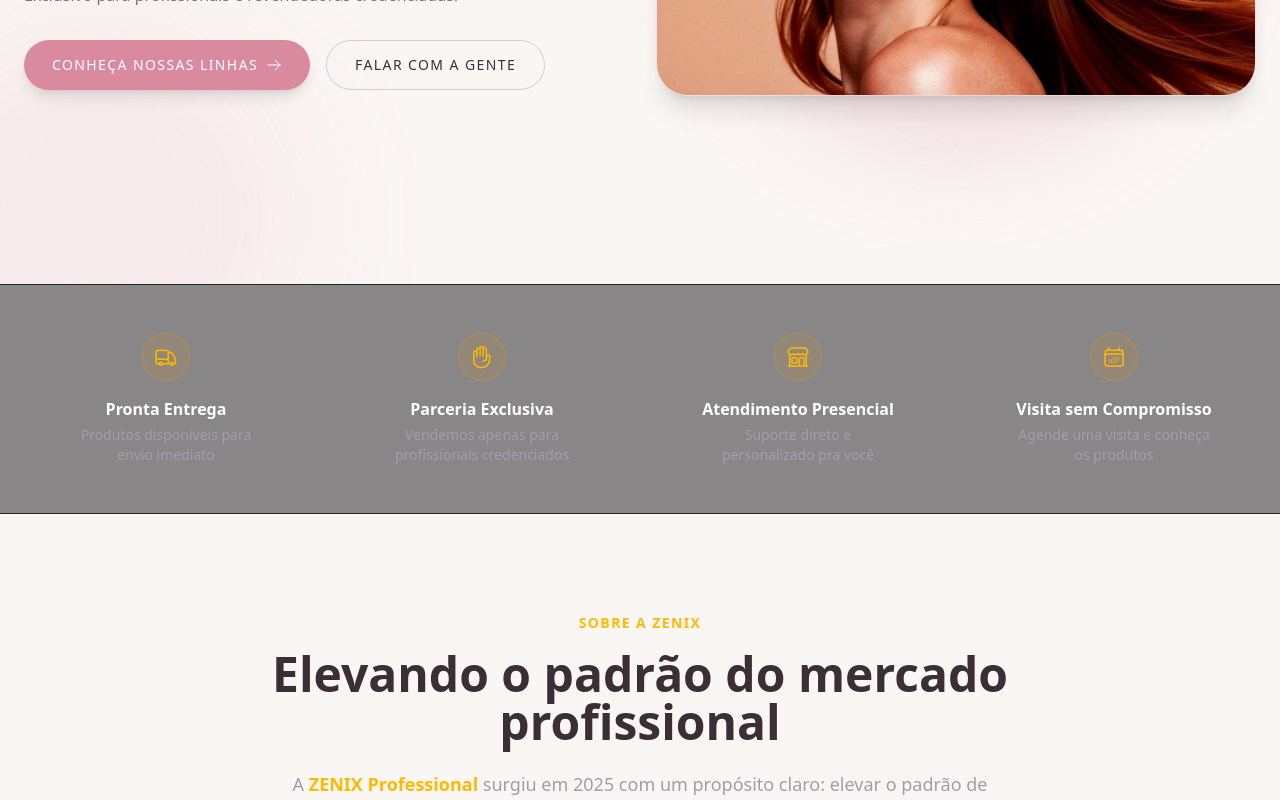
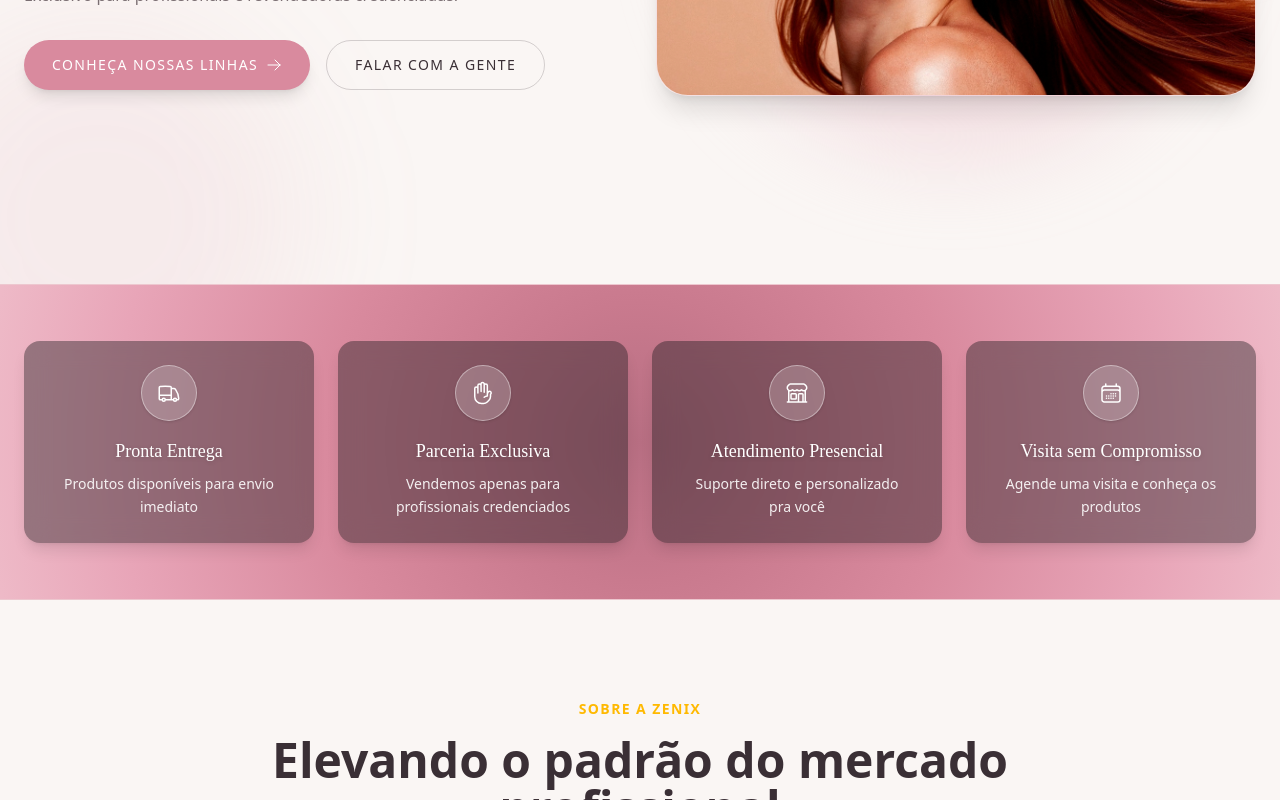
Before and after one commit to paulamelo2404/zenix-landing, a React (Vite) app: page / in a window 1280 px wide. Shown: the part 516-1316 px from the top of the page. Built offline with nearby package versions, Linux system fonts and the light colour scheme.

Commit message:
feat: refaz hero e destaques no estilo clean beauty com gradiente animado

```diff
--- a/src/components/Destaques.tsx
+++ b/src/components/Destaques.tsx
@@ -1,3 +1,4 @@
+import { useRef, useState } from 'react';
 import {
   TruckIcon,
   HandRaisedIcon,
@@ -29,19 +30,53 @@ const itens = [
 ];
 
 export function Destaques() {
+  const sectionRef = useRef<HTMLElement>(null);
+  const [pos, setPos] = useState({ x: 50, y: 50 });
+
+  function handleMouseMove(e: React.MouseEvent<HTMLElement>) {
+    if (!sectionRef.current) return;
+    const rect = sectionRef.current.getBoundingClientRect();
+    const x = ((e.clientX - rect.left) / rect.width) * 100;
+    const y = ((e.clientY - rect.top) / rect.height) * 100;
+    setPos({ x, y });
+  }
+
   return (
-    <section className="relative border-y border-zinc-800 bg-zinc-900/50">
-      <div className="max-w-7xl mx-auto px-6 py-12">
-        <div className="grid grid-cols-2 lg:grid-cols-4 gap-8">
+    <section
+      ref={sectionRef}
+      onMouseMove={handleMouseMove}
+      className="relative border-y border-zenix-rose/20 overflow-hidden bg-zenix-rose/30"
+    >
+      {/* Gradiente animado que segue o mouse */}
+      <div
+        className="absolute inset-0 transition-[background] duration-300 ease-out pointer-events-none"
+        style={{
+          background: `radial-gradient(700px circle at ${pos.x}% ${pos.y}%, #b76e82 0%, #c97a8e 20%, #d98a9e 45%, #e8a5b8 75%, #f0c0cc 100%)`,
+        }}
+      />
+
+      {/* Conteúdo */}
+      <div className="relative z-10 max-w-7xl mx-auto px-6 py-14">
+        <div className="grid grid-cols-2 lg:grid-cols-4 gap-6">
           {itens.map((item) => {
             const Icone = item.icone;
             return (
-              <div key={item.titulo} className="flex flex-col items-center text-center">
-                <div className="w-12 h-12 rounded-full bg-amber-500/10 border border-amber-500/30 flex items-center justify-center mb-4">
-                  <Icone className="w-6 h-6 text-amber-400" />
+              <div
+                key={item.titulo}
+                className="group flex flex-col items-center text-center p-6 rounded-2xl bg-zinc-900/40 backdrop-blur-md shadow-lg transition-all duration-300 hover:bg-zinc-900/50 hover:-translate-y-1"
+              >
+                {/* Ícone em círculo translúcido */}
+                <div className="w-14 h-14 rounded-full bg-white/20 border border-white/40 flex items-center justify-center mb-4 shadow-sm transition-all duration-300 group-hover:bg-white/30 group-hover:scale-110">
+                  <Icone className="w-6 h-6 text-white" />
                 </div>
-                <h3 className="font-semibold text-white mb-1">{item.titulo}</h3>
-                <p className="text-sm text-zinc-400 max-w-50">
+
+                {/* Título */}
+                <h3 className="font-display text-lg text-white mb-2 drop-shadow-sm">
+                  {item.titulo}
+                </h3>
+
+                {/* Descrição */}
+                <p className="text-sm text-white/90 leading-relaxed max-w-[220px]">
                   {item.descricao}
                 </p>
               </div>
```
